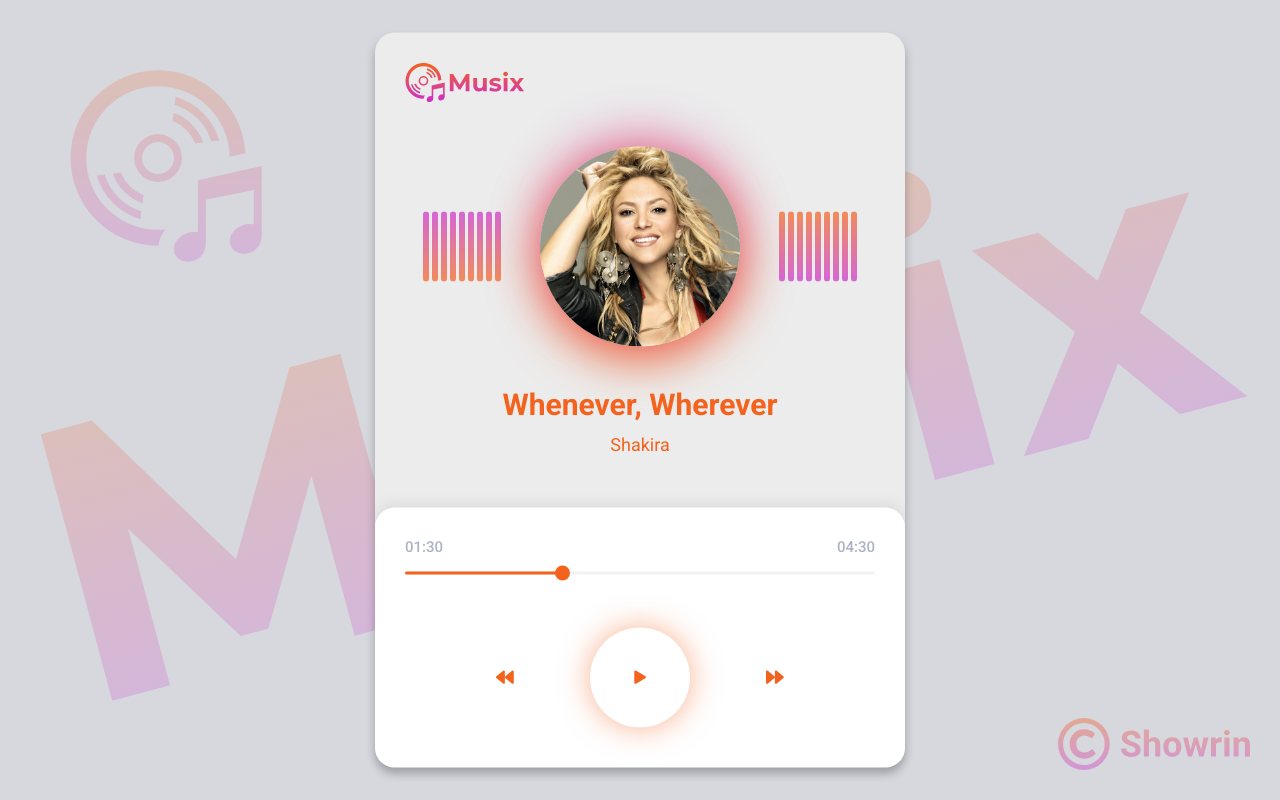
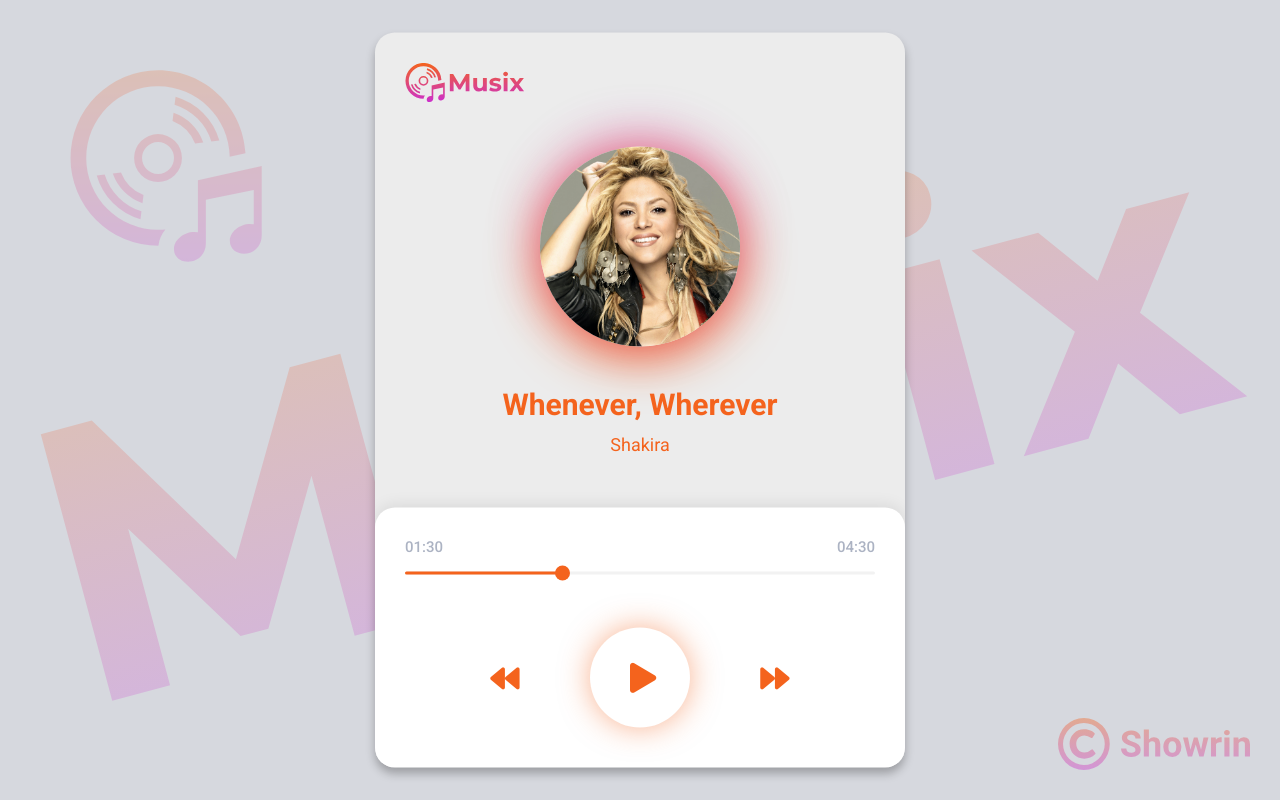
Before and after one commit to Showrin/musix, a website built with webpack: page index.html in a window 1280 px wide. Built offline with nearby package versions, Linux system fonts and the light colour scheme; a web font is replaced by a local one.

Commit message:
Add styles for equalizer-bar

```diff
--- a/src/stylesheet/_player.scss
+++ b/src/stylesheet/_player.scss
@@ -39,8 +39,9 @@
           height: 70px;
           margin: 0 1.5px;
           opacity: 0.7;
-          transform: scaleY(1);
-          width: 6px;
+          transform: scaleY(0);
+          transition: all 0.15s linear;
+          width: 4px;
 
           &--inverse {
             background-image: linear-gradient($primary-color, $secondary-color);
@@ -202,8 +203,12 @@
           margin: 0 50px;
           width: 100px;
 
-          img {
-            width: 30px;
+          i {
+            font-size: 30px;
+          }
+
+          .icon-play {
+            margin-left: 6px;
           }
         }
 
@@ -212,13 +217,13 @@
           height: 70px;
           width: 70px;
 
-          img {
-            width: 32px;
+          i {
+            font-size: 22px;
           }
         }
 
         &:active {
-          transform: scale(0.8);
+          transform: scale(0.9);
         }
       }
     }
--- a/src/stylesheet/_responsive.scss
+++ b/src/stylesheet/_responsive.scss
@@ -27,8 +27,8 @@
         }
 
         &-equalizer {
-          img {
-            width: 40px;
+          &-bar {
+            width: 3px;
           }
         }
       }
```
